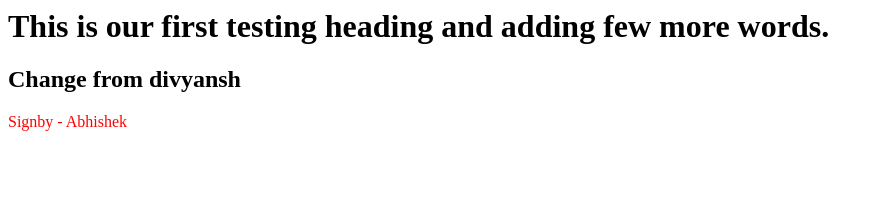
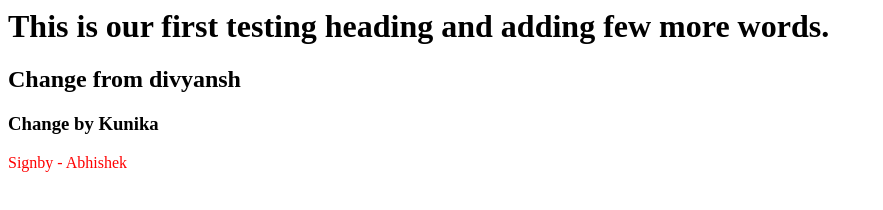
Before and after one commit to abhisheksinghforsure/web-dev, a plain HTML site: page index.html in a window 1280 px wide. Shown: the whole page, without its empty margins (0-883 px from the left). Drawn offline with Linux system fonts and the light colour scheme.

Commit message:
Added a new heading

```diff
--- a/index.html
+++ b/index.html
@@ -1,5 +1,6 @@
 <body>
 <h1>This is our first testing heading and adding few more words.</h1>
 <h2>Change from divyansh</h2>
+<h3>Change by Kunika</h3>
 <p style="color:red">Signby - Abhishek</p>
 </body>
```
